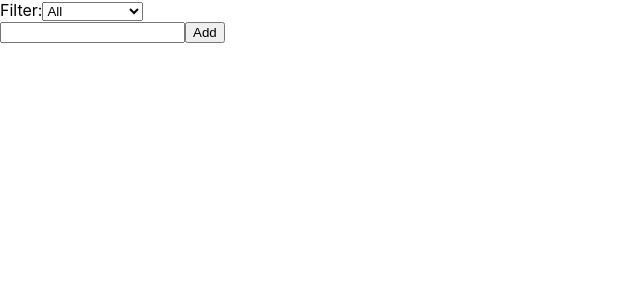
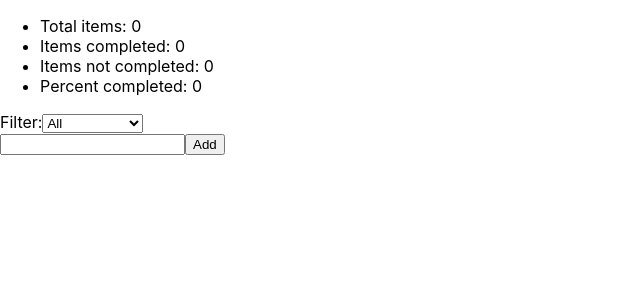
Before and after one commit to devgreact/study-recoil, a React (Create React App) app: page / in a window 1280 px wide. Shown: the top 300 px of the page, without its empty margins (0-640 px from the left). Built offline with nearby package versions, Linux system fonts and the light colour scheme.

Commit message:
완료버전

```diff
--- a/src/todo/TodoItem.js
+++ b/src/todo/TodoItem.js
@@ -2,13 +2,13 @@ import React from "react";
 import { useRecoilState } from "recoil";
 import { todoListState } from "./TodoList";
 
-function replaceItemAtIndex(arr, index, newValue) {
+const removeItemAtIndex = (arr, index) => {
+  return [...arr.slice(0, index), ...arr.slice(index + 1)];
+};
+const replaceItemAtIndex = (arr, index, newValue) => {
   return [...arr.slice(0, index), newValue, ...arr.slice(index + 1)];
-}
+};
 
-function removeItemAtIndex(arr, index) {
-  return [...arr.slice(0, index), ...arr.slice(index + 1)];
-}
 const TodoItem = ({ item }) => {
   // TodoList 에 정의한  todoListState를 읽고 항목 텍스트를
   // 업데이트하고,
--- a/src/todo/TodoList.js
+++ b/src/todo/TodoList.js
@@ -3,13 +3,12 @@ import { atom, selector, useRecoilValue } from "recoil";
 import TodoItemCreator from "./TodoItemCreator";
 import TodoItem from "./TodoItem";
 import TodoListFilters, { todoListFilterState } from "./TodoListFilters";
+import TodoListStats from "./TodoListStats";
 export const todoListState = atom({
   key: "todoListState",
   default: [],
 });
 
-// 1. todoListFilterState와 todoListState를 사용해서
-// 우리는 필터링 된 리스트를 파생하는 filteredTodoListState selector를 구성할 수 있다.
 export const filteredTodoListState = selector({
   key: "FilteredTodoList",
   get: ({ get }) => {
@@ -28,10 +27,11 @@ export const filteredTodoListState = selector({
 });
 
 const TodoList = () => {
-  const todoList = useRecoilValue(todoListState);
+  //   const todoList = useRecoilValue(todoListState);
+  const todoList = useRecoilValue(filteredTodoListState);
   return (
     <>
-      {/* 2.  */}
+      <TodoListStats />
       <TodoListFilters />
       <TodoItemCreator />
       {todoList.map((todoItem) => (
--- a/src/todo/TodoListStats.js
+++ b/src/todo/TodoListStats.js
@@ -1,5 +1,6 @@
 import React from "react";
-import { useRecoilValue } from "recoil";
+import { selector, useRecoilValue } from "recoil";
+import { todoListState } from "./TodoList";
 export const todoListStatsState = selector({
   key: "TodoListStats",
   get: ({ get }) => {
@@ -22,7 +23,8 @@ const TodoListStats = () => {
   const { totalNum, totalCompletedNum, totalUncompletedNum, percentCompleted } =
     useRecoilValue(todoListStatsState);
 
-  const formattedPercentCompleted = Math.round(percentCompleted * 100);
+  //   const formattedPercentCompleted = Math.round(percentCompleted * 100);
+  const formattedPercentCompleted = Math.round(percentCompleted);
 
   return (
     <ul>
```
Also changed, not shown: 1 other file (tests, documents, lock files or other folders).
